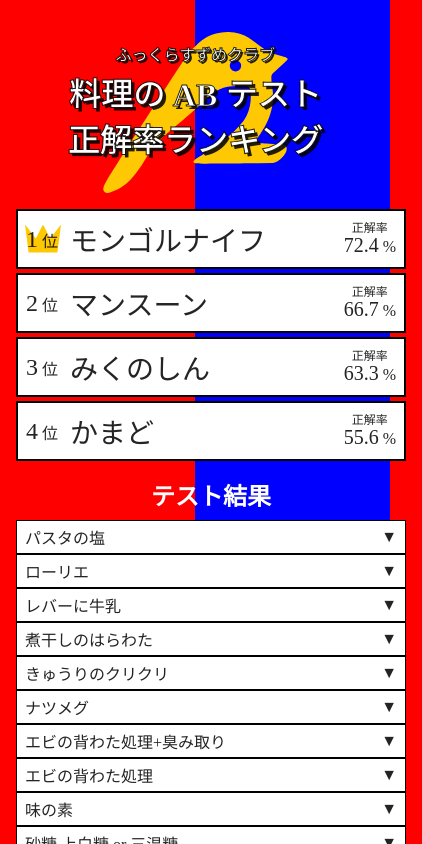
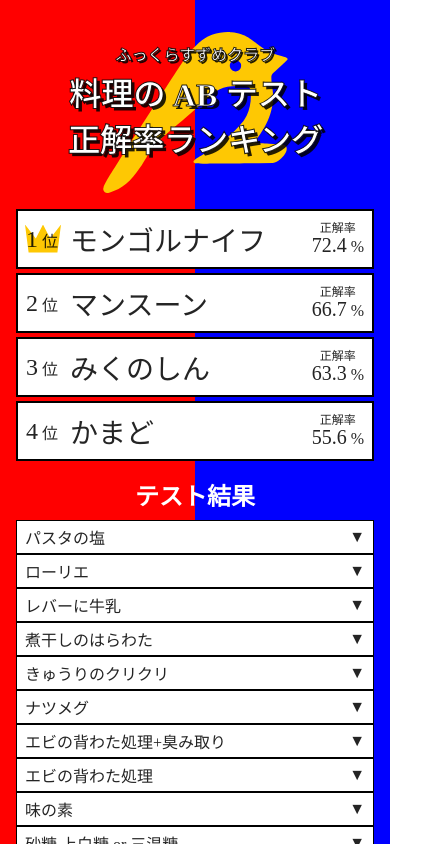
Before and after one commit to fusho-takahashi/fukkura-suzume, an Angular app: page / in a window 390 px wide. Shown: the top 844 px of the page, 422 px wide, since content can reach past the window. Built offline with nearby package versions, Linux system fonts and the light colour scheme; a web font is replaced by a local one.

Commit message:
chore: Update main section styles for responsive layout

```diff
--- a/src/app/app.component.scss
+++ b/src/app/app.component.scss
@@ -29,13 +29,16 @@ h1 {
 }
 
 main {
-  margin: 0 auto;
-  width: 100%;
-  max-width: 840px;
   padding: 0 16px;
   display: flex;
   flex-direction: column;
+  align-items: center;
   gap: 16px;
+
+  section {
+    width: 100%;
+    max-width: 840px;
+  }
 }
 
 footer {
```
